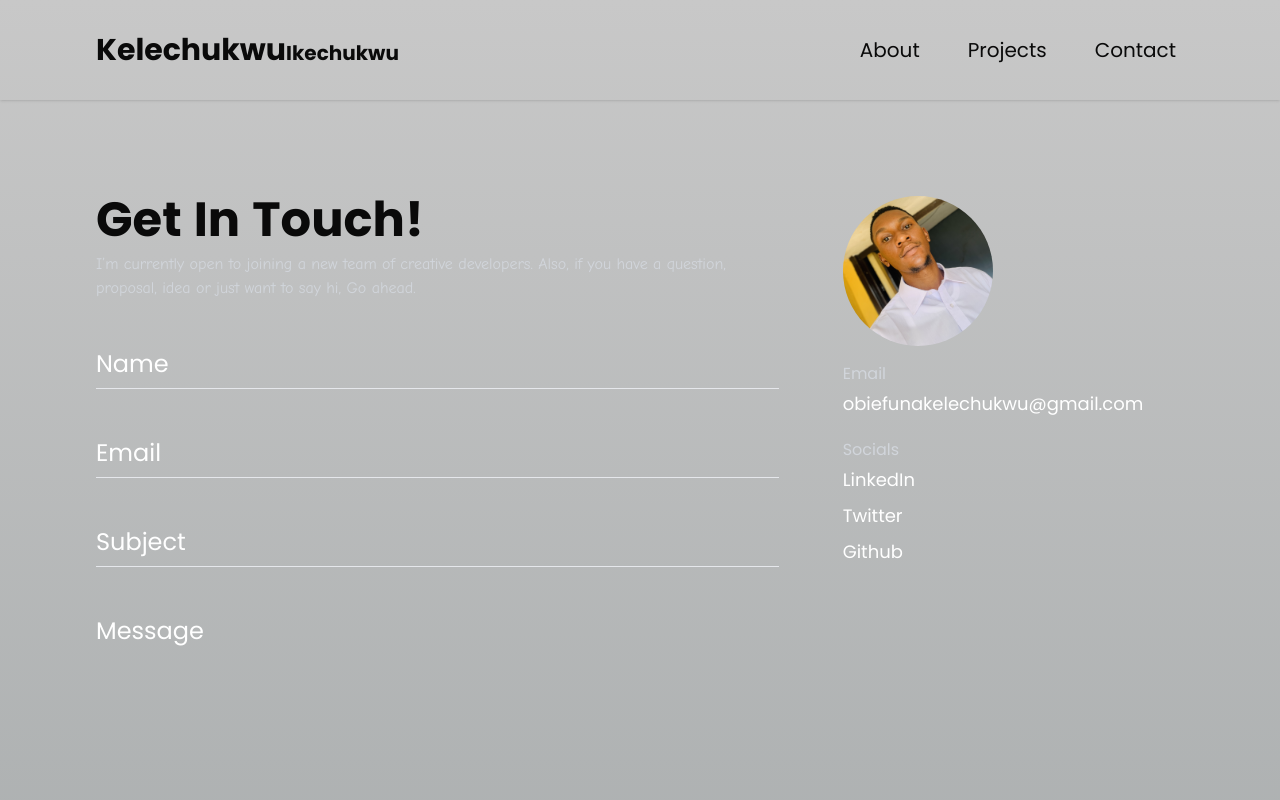
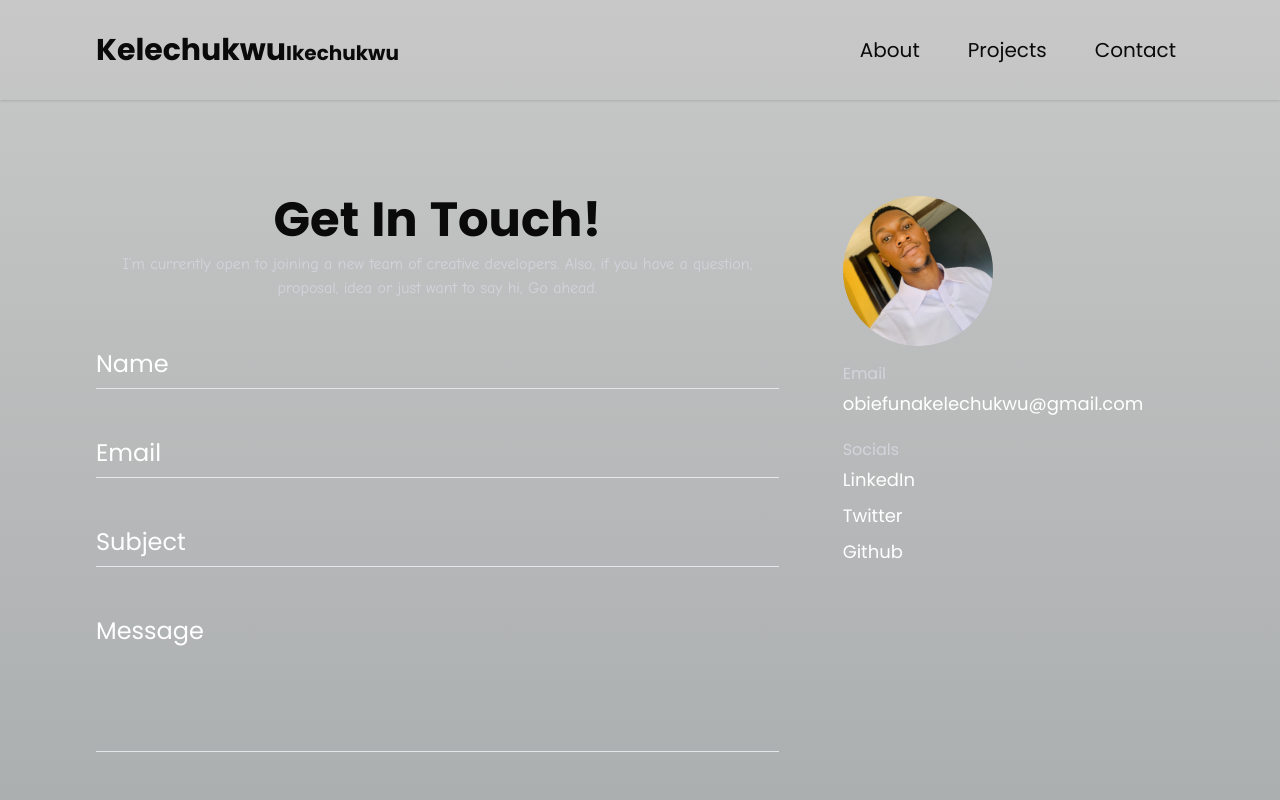
Before and after one commit to kelechukwu1/My-Portfolio, a Next.js app: page /contact in a window 1280 px wide. Shown: the top 800 px of the page. Built offline with nearby package versions, Linux system fonts and the light colour scheme.

Commit message:
fixed get-in-touch heading and textarea row size

```diff
--- a/src/app/contact/page.jsx
+++ b/src/app/contact/page.jsx
@@ -30,15 +30,13 @@ const Contact = () => {
 					<header
 						className="flex flex-col
             gap-2
-
-            md:items-start
-            md:text-left"
+            text-center justify-center items-center"
 					>
 						<SpringyText
-							className="text-3xl md:text-4xl lg:text-5xl"
+							className="flex text-center justify-center text-3xl md:text-4xl lg:text-5xl"
 							text="Get In Touch!"
 						/>
-						<h1 className="text-gray-300 md:px-0 text-muted-main fluid-lg comic">
+						<h1 className="text-center text-gray-300 md:px-0 text-muted-main fluid-lg comic">
 							I’m currently open to joining a new team of creative developers.
 							Also, if you have a question, proposal, idea or just want to say
 							hi, Go ahead.
--- a/src/components/ContactForm.jsx
+++ b/src/components/ContactForm.jsx
@@ -152,7 +152,7 @@ const ContactForm = () => {
 				<textarea
 					id="message"
 					required
-					rows={8}
+					rows={4}
 					placeholder=" "
 					cols={33}
 					className={inputClass}
--- a/src/components/Footer.jsx
+++ b/src/components/Footer.jsx
@@ -50,7 +50,6 @@ const Footer = () => {
 							className="inline-block text-text-main fluid-4xl hover:-translate-y-1 transition duration-300"
 						>
 							<div className="flex justify-center">{item.icon}</div>
-							<div>{item.name}</div>
 						</Link>
 					</div>
 				))}
```
